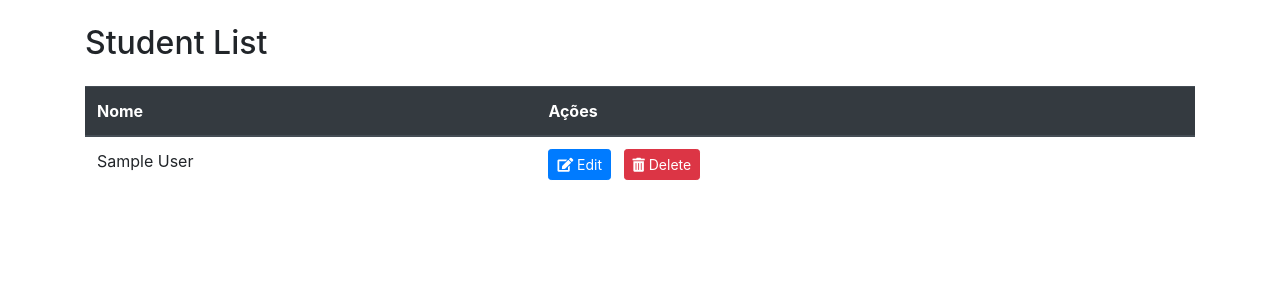
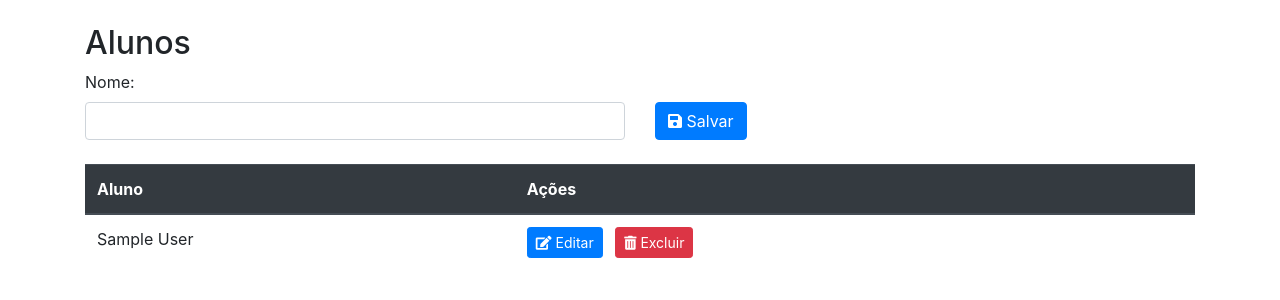
Before and after one commit to viniciusdasilvavieira/MVC_PHP_Docker_Postgres_Ci3, a CodeIgniter app: page /database/index.php/studentcontroller/index in a window 1280 px wide. Shown: the top 300 px of the page. Run offline with CodeIgniter, Linux system fonts and the light colour scheme; tables that the repository leaves empty or names only in its code hold one stand-in row (values such as "Sample post"); some libraries are stand-ins or nearby versions.

Commit message:
student crud

```diff
--- a/application/config/routes.php
+++ b/application/config/routes.php
@@ -56,6 +56,11 @@ $route['translate_uri_dashes'] = FALSE;
 
 //student routes
 $route['alunos'] = 'StudentController/index';
-$route['aluno/novo'] = 'StudentController/add';
-$route['aluno/editar/(:num)'] = 'StudentController/edit/$1';
+
+$route['aluno/novo'] = 'StudentController/createView';
+$route['aluno/salvar'] = 'StudentController/save';
+
+$route['aluno/editar/(:num)'] = 'StudentController/editView/$1';
+$route['aluno/atualizar/(:num)'] = 'StudentController/update/$1';
+
 $route['aluno/excluir/(:num)'] = 'StudentController/delete/$1';
--- a/application/controllers/StudentController.php
+++ b/application/controllers/StudentController.php
@@ -7,39 +7,87 @@ class StudentController extends CI_Controller {
         parent::__construct();
         $this->load->database();
         $this->load->model('Student');
+        $this->load->library('session');
+        $this->load->helper('url');
     }
 
+    //LIST (& INSERT) VIEW
     public function index() {
       $data['students'] = $this->Student->get_students();
-      $this->load->helper('url');
-      $this->load->view('students_list', $data);
+      $this->load->view('student/list', $data);
     }
 
-    public function add() {
-        //$name = $this->input->post('name');
-        $name = 'John Doe';
-        if (!empty($name)) {
-            $result = $this->Student->insert_student($name);
-            if ($result) {
-                echo "Student added successfully!";
-            } else {
-                echo "Failed to add student.";
-            }
-        } else {
-            echo "Name cannot be empty!";
-        }
+    //EDIT VIEW
+    public function editView($id)
+    {
+      $student = $this->Student->get_student($id);
+      if (empty($student)) {
+        $this->session->set_flashdata('error', 'Estudante não encontrado.');
+        redirect('alunos');
+      }
+      $data['student'] = $student;
+      $this->load->view('student/edit', $data);
     }
 
-    public function edit($id)
+    //SAVE
+    public function save()
     {
-      $data['student'] = $this->Student->get_student($id);
-      $this->load->helper('url');
-      $this->load->view('edit_student', $data);
+      if ($this->input->post()) {
+        $this->load->library('form_validation');
+        $this->form_validation->set_rules('name', 'Nome', 'required');
+
+        if ($this->form_validation->run()) {
+            $data = array(
+                'name' => $this->input->post('name')
+            );
+            $this->Student->insert_student($data);
+            $this->session->set_flashdata('success', 'Aluno adicionado!');
+            redirect('alunos');
+        } else {
+            $this->session->set_flashdata('error', validation_errors());
+            redirect("aluno/adicionar");
+        }
+      } else {
+          $this->session->set_flashdata('error', 'método inválido');
+          redirect('alunos');
+      }
     }
 
+    //UPDATE
+    public function update($id)
+    {
+      if ($this->input->post()) {
+        $this->load->library('form_validation');
+        $this->form_validation->set_rules('name', 'Nome', 'required');
+
+        if ($this->form_validation->run()) {
+          $data = array(
+            'name' => $this->input->post('name')
+          );
+          $this->Student->update_student($id, $data);
+          $this->session->set_flashdata('success', 'Dados atualizados');
+        }
+        else {
+          $this->session->set_flashdata('error', validation_errors());
+          redirect("aluno/editar/{$id}");
+        }
+      }
+      else {
+        $this->session->set_flashdata('error', 'Método inválido');
+      }
+      redirect('alunos');
+    }
+
+    //DELETE
     public function delete($id)
     {
-      $this->Student->delete_student($id);
+      $student = $this->Student->get_student($id);
+      if ($student) {
+        $this->Student->delete_student($id);
+        $this->session->set_flashdata('success', 'Estudante excluído');
+      } else {
+        $this->session->set_flashdata('error', 'Estudante não encontrado');
+      }
       redirect('alunos');
     }
 }
--- a/application/models/Student.php
+++ b/application/models/Student.php
@@ -1,22 +1,7 @@
 <?php
 class Student extends CI_Model {
 
-    //inserts new student into database, returns true if successful
-    public function insert_student($name) {
-      $data = array(
-        'name' => $name
-      );
-
-      $this->db->insert('students', $data);
-
-      if ($this->db->affected_rows() > 0) {
-        return true;
-      } else {
-        return false;
-      }
-    }
-
-    //returns all students, always returns an array, empty if no students
+  //returns all students, always returns an array, empty if no students
     public function get_students() {
       return $this->db->get('students')->result();
     }
@@ -30,5 +15,32 @@ class Student extends CI_Model {
           return null;
       }
     }
+
+    //inserts new student into database, returns true if successful
+    public function insert_student($data) {
+      $this->db->insert('students', $data);
+
+      if ($this->db->affected_rows() > 0) {
+        return true;
+      } else {
+        return false;
+      }
+    }
+
+    //updates student with matching id, returns true if successful
+    public function update_student($id, $data) {
+      $name = $data['name'];
+      $this->db->where('id', $id);
+      $this->db->update('students', array('name' => $name));
+      if ($this->db->affected_rows() > 0) {
+        return true;
+      } else {
+        return false;
+      }
+    }
+
+    public function delete_student($id) {
+      $this->db->delete('students', array('id' => $id));
+    }
 }
 ?>
--- /dev/null
+++ b/application/views/layouts/error_display.php
@@ -0,0 +1,5 @@
+<?php if ($this->session->flashdata('error')): ?>
+  <div class="alert alert-danger" role="alert">
+      <?php echo $this->session->flashdata('error'); ?>
+  </div>
+<?php endif; ?>
--- a/application/views/layouts/footer.php
+++ b/application/views/layouts/footer.php
@@ -1,3 +1,5 @@
+</div>
+
 <!-- JS bootstrap 4.5 CDN / JQUERY-->
 <script src="https://code.jquery.com/jquery-3.5.1.min.js"></script>
 <script src="https://cdn.jsdelivr.net/npm/bootstrap@4.5.3/dist/js/bootstrap.bundle.min.js" integrity="sha384-ho+j7jyWK8fNQe+A12Hb8AhRq26LrZ/JpcUGGOn+Y7RsweNrtN/tE3MoK7ZeZDyx" crossorigin="anonymous"></script>
--- a/application/views/layouts/header.php
+++ b/application/views/layouts/header.php
@@ -9,3 +9,8 @@
     <link rel="stylesheet" href="https://use.fontawesome.com/releases/v5.8.2/css/all.css" integrity="sha384-oS3vJWv+0UjzBfQzYUhtDYW+Pj2yciDJxpsK1OYPAYjqT085Qq/1cq5FLXAZQ7Ay" crossorigin="anonymous">
 </head>
 <body>
+
+<div class="container mt-4">
+
+<?php $this->load->view('layouts/success_display'); ?>
+<?php $this->load->view('layouts/error_display'); ?>
--- /dev/null
+++ b/application/views/layouts/success_display.php
@@ -0,0 +1,5 @@
+<?php if ($this->session->flashdata('success')): ?>
+    <div class="alert alert-success" role="alert">
+        <?php echo $this->session->flashdata('success'); ?>
+    </div>
+<?php endif; ?>
--- /dev/null
+++ b/application/views/student/list.php
@@ -0,0 +1,49 @@
+<?php $this->load->view('layouts/header', array('title' => 'Listagem de estudantes')); ?>
+
+<h2>Alunos</h2>
+
+<form action="<?php echo site_url('aluno/salvar'); ?>" method="post">
+  <div class="row mb-4">
+    <div class="col-6">
+      <div class="form-group mb-0">
+        <label for="name">Nome:</label>
+        <input type="text" class="form-control" id="name" name="name" value="">
+      </div>
+    </div>
+    <div class="col-6 align-self-end">
+      <button type="submit" class="btn btn-primary"><i class="fas fa-save"></i> Salvar</button>
+    </div>
+  </div>
+</form>
+
+
+<table class="table">
+  <thead class="thead-dark">
+    <tr>
+      <th>Aluno</th>
+      <th>Ações</th>
+    </tr>
+  </thead>
+  <tbody>
+    <?php foreach ($students as $student): ?>
+      <tr>
+        <td><?php echo $student->name; ?></td>
+        <td>
+          <a href="<?php echo site_url('aluno/editar/' . $student->id); ?>" class="btn btn-primary btn-sm mr-2"><i class="fas fa-edit"></i> Editar</a>
+          <button class="btn btn-danger btn-sm" onclick="confirmDelete(<?php echo $student->id; ?>)"><i class="fas fa-trash-alt"></i> Excluir</button>
+        </td>
+      </tr>
+    <?php endforeach; ?>
+  </tbody>
+</table>
+
+
+<?php $this->load->view('layouts/footer'); ?>
+
+<script>
+  function confirmDelete(studentId) {
+    if (confirm('Tem certeza que deseja excluir esse estudante?')) {
+      window.location.href = "<?php echo site_url('aluno/excluir/'); ?>" + studentId;
+    }
+  }
+</script>
--- a/application/views/students_list.php
+++ /dev/null
@@ -1,34 +0,0 @@
-<?php $this->load->view('layouts/header', array('title' => 'Listagem de estudantes')); ?>
-
-<div class="container mt-4">
-  <h2 class="mb-4">Student List</h2>
-  <table class="table">
-    <thead class="thead-dark">
-      <tr>
-        <th>Nome</th>
-        <th>Ações</th>
-      </tr>
-    </thead>
-    <tbody>
-      <?php foreach ($students as $student): ?>
-        <tr>
-          <td><?php echo $student->name; ?></td>
-          <td>
-            <a href="<?php echo site_url('aluno/editar/' . $student->id); ?>" class="btn btn-primary btn-sm mr-2"><i class="fas fa-edit"></i> Edit</a>
-            <button class="btn btn-danger btn-sm" onclick="confirmDelete(<?php echo $student->id; ?>)"><i class="fas fa-trash-alt"></i> Delete</button>
-          </td>
-        </tr>
-      <?php endforeach; ?>
-    </tbody>
-  </table>
-</div>
-
-<?php $this->load->view('layouts/footer'); ?>
-
-<script>
-  function confirmDelete(studentId) {
-    if (confirm('Tem certeza que deseja excluir esse estudante?')) {
-        window.location.href = "<?php echo site_url('aluno/excluir/'); ?>" + studentId;
-    }
-  }
-</script>
```
Also changed, not shown: application/views/edit_student.php (deleted, +0 -14 lines), application/views/student/edit.php (added, +14 -0 lines).
